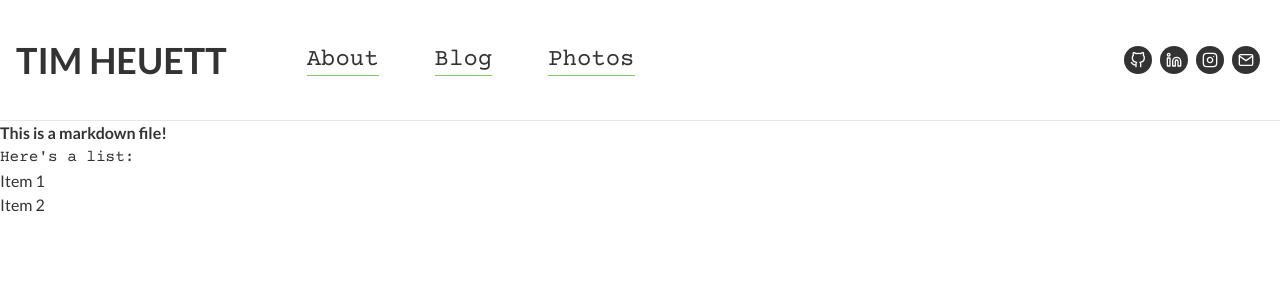
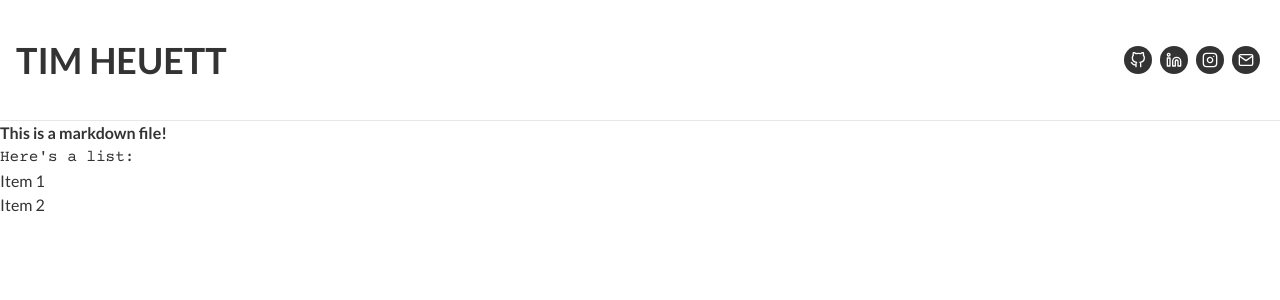
Before and after one commit to timhugh/timhugh.github.io, a Next.js app: page /blog/test in a window 1280 px wide. Shown: the top 300 px of the page. Built offline with nearby package versions, Linux system fonts and the light colour scheme.

Commit message:
make nav links easy to configure

```diff
--- a/src/app/header.tsx
+++ b/src/app/header.tsx
@@ -5,7 +5,23 @@ import { Mail, Instagram, Linkedin, GitHub } from "react-feather";
 import Link from "next/link";
 import { usePathname } from "next/navigation";
 
-const socials = [
+interface SocialLink {
+	href: string;
+	icon: React.ReactNode;
+}
+
+interface NavLink {
+	href: string;
+	label: string;
+}
+
+const navLinks: NavLink[] = [
+	{ href: "/", label: "About" },
+	// { href: "/blog", label: "Blog" },
+	// { href: "/photos", label: "Photos" },
+];
+
+const socials: SocialLink[] = [
 	{ href: "//github.com/timhugh", icon: <GitHub size={16} /> },
 	{ href: "//linkedin.com/in/timheuett", icon: <Linkedin size={16} /> },
 	{ href: "//instagram.com/timhugh", icon: <Instagram size={16} /> },
@@ -13,7 +29,7 @@ const socials = [
 ];
 
 export default function Header() {
-	const pathname = usePathname();
+	const currentPath = usePathname();
 
 	return (
 		<header className="border-b pt-10 pb-10">
@@ -24,33 +40,7 @@ export default function Header() {
 							Tim Heuett
 						</Link>
 					</h1>
-					<nav className="text-2xl">
-						<ul className="list-none flex flex-col lg:flex-row items-center gap-6 lg:gap-14 font-serif">
-							<li>
-								{pathname === "/" ? (
-									<span className="text-gray-500">About</span>
-								) : (
-									<Link href="/">About</Link>
-								)}
-							</li>
-							<li>
-								{pathname === "/blog" ? (
-									<span className="text-gray-500">Blog</span>
-								) : (
-									<Link href="/blog">Blog</Link>
-								)}
-							</li>
-							<li>
-								{pathname === "/photos" ? (
-									<span className="text-gray-500">
-										Photos
-									</span>
-								) : (
-									<Link href="/photos">Photos</Link>
-								)}
-							</li>
-						</ul>
-					</nav>
+					{buildNavLinks(currentPath, navLinks)}
 				</div>
 				<ul className="list-none flex flex-row items-center gap-2 md:mr-1">
 					{socials.map(({ href, icon }, index) => (
@@ -68,3 +58,34 @@ export default function Header() {
 		</header>
 	);
 }
+
+function buildNavLinks(
+	currentPath: string,
+	navLinks: NavLink[],
+): React.ReactNode {
+	if (navLinks.length <= 1) {
+		return null;
+	}
+	return (
+		<nav className="text-2xl">
+			<ul className="list-none flex flex-col lg:flex-row items-center gap-6 lg:gap-14 font-serif">
+				{navLinks.map((link) => buildNavLink(currentPath, link))}
+			</ul>
+		</nav>
+	);
+}
+
+function buildNavLink(
+	currentPath: string,
+	{ href, label }: NavLink,
+): React.ReactNode {
+	return currentPath === href ? (
+		<span key={href} className="text-gray-500">
+			{label}
+		</span>
+	) : (
+		<Link key={href} href={href}>
+			{label}
+		</Link>
+	);
+}
```
